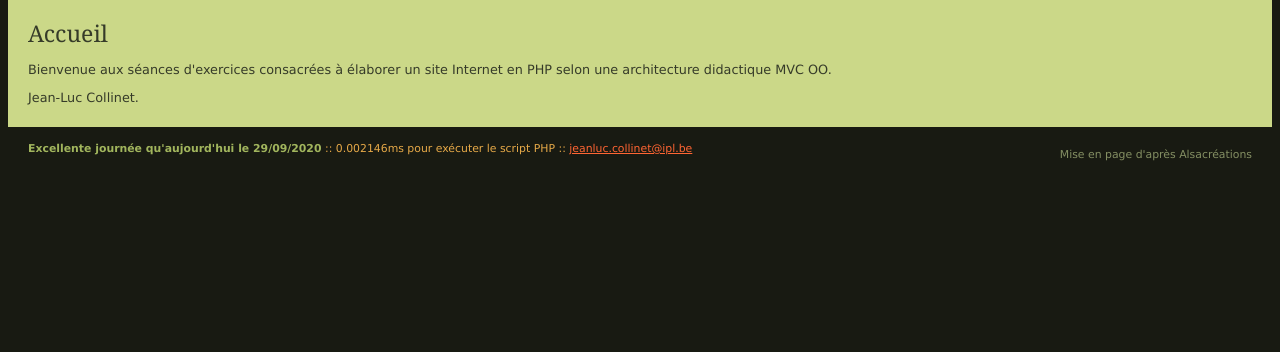
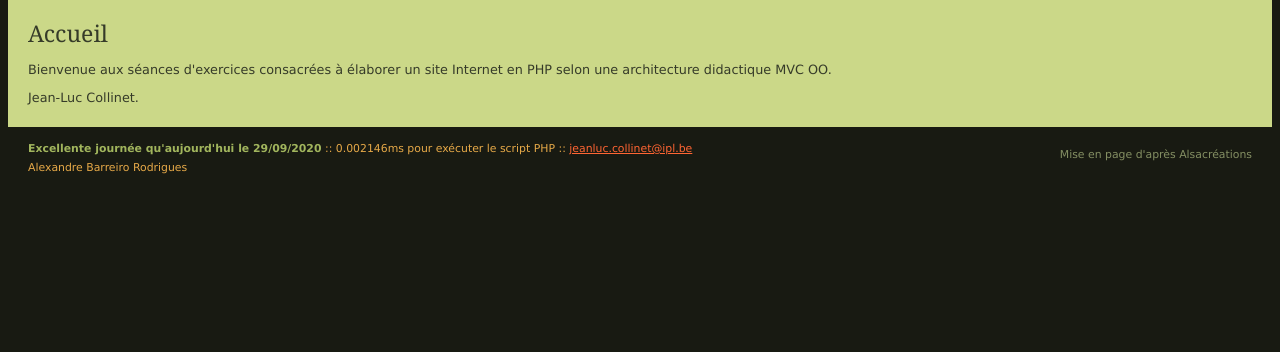
Before and after one commit to alex98RB/DevOps, a PHP site: page / in a window 1280 px wide. Shown: the part 158-510 px from the top of the page. Run offline with PHP 8.4, Linux system fonts and the light colour scheme.

Commit message:
insert footer

```diff
--- a/views/footer.php
+++ b/views/footer.php
@@ -8,6 +8,9 @@
 			<p id="copyright">Mise en page d'après
 				<a href="http://www.alsacreations.com/tutoriels/">Alsacréations</a>
 			</p>
+			<p>
+				Alexandre Barreiro Rodrigues
+			</p>
 		</div><!-- #pied -->
 	</div><!-- #global -->
 	</body>
```
